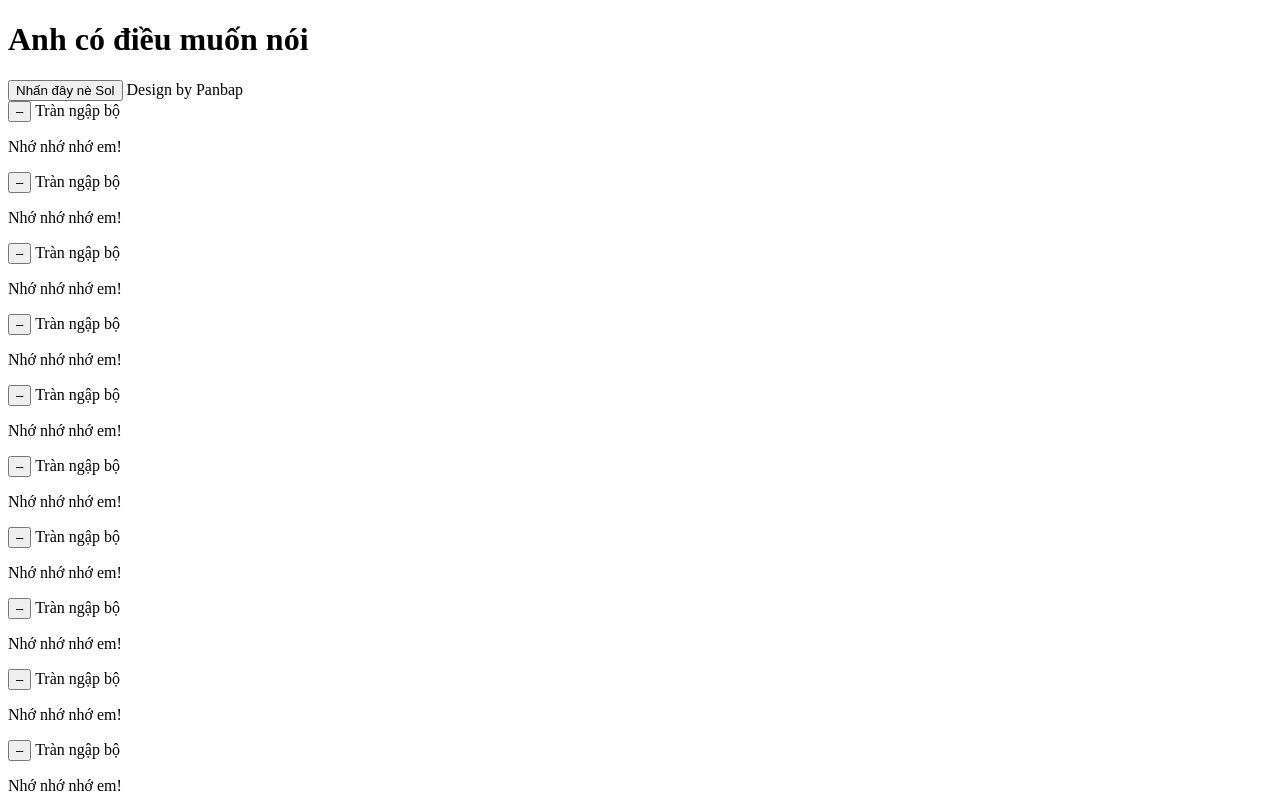
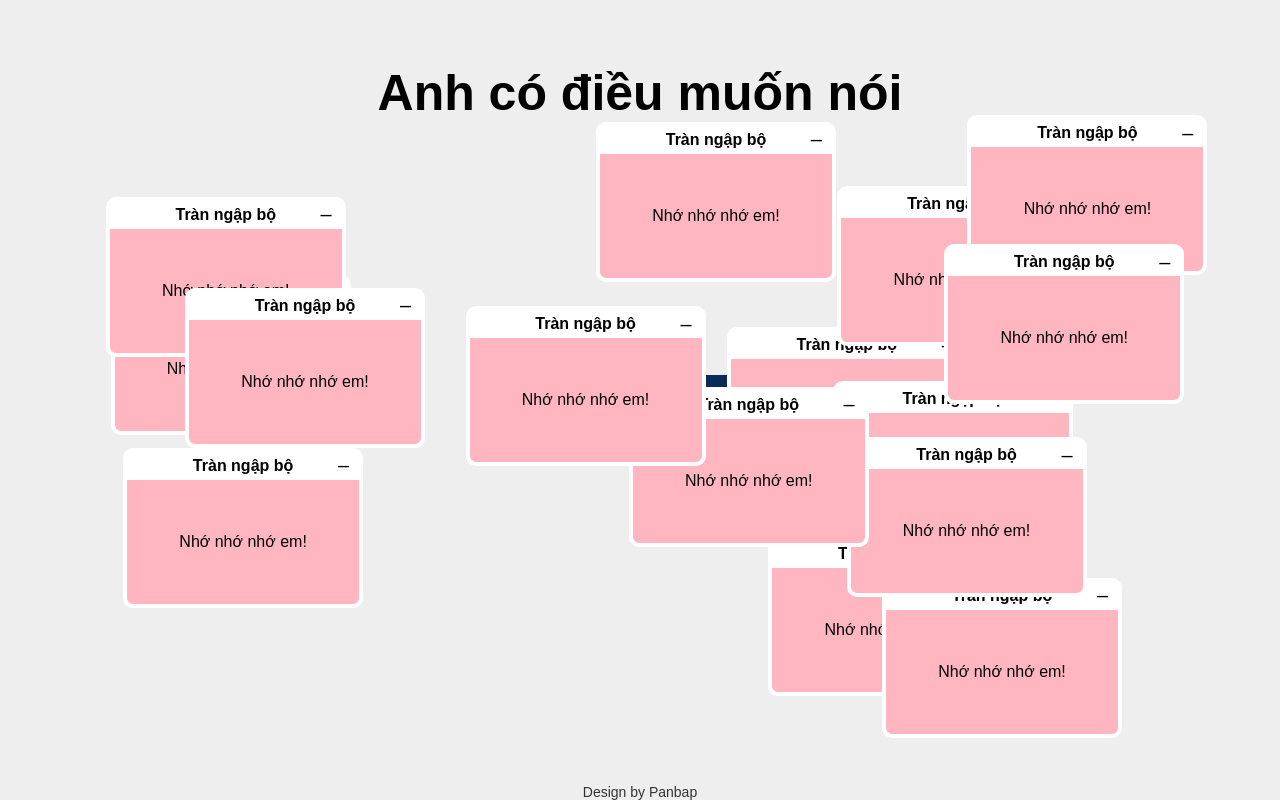
Before and after one commit to phuocnghi79124/nholinh, a plain HTML site: page index.html in a window 1280 px wide. Both pictures are taken after a click on the button "Nhấn đây nè Sol". Shown: the top 800 px of the page. Drawn offline with Linux system fonts and the light colour scheme.

Commit message:
Update style.css

```diff
--- a/style.css
+++ b/style.css
@@ -1,42 +1,149 @@
-const messages = [
-  "Nhớ nhớ nhớ em!"
-];
+@import url("https://fonts.googleapis.com/css?family=Raleway:900&display=swap");
+html, body {
+  margin: 0;
+  padding: 0;
+  display: flex;
+  justify-content: center;
+  align-items: center;
+  height: 100vh;
+  background-color: #eeeeee;
+  font-family: Arial, sans-serif;
+  overflow: hidden;
+}
 
-function generateRandomNotifications() {
-  const notificationCount = 100;
+h1 {
+  position: fixed;
+  top: 30px;
+  left: 50%;
+  font-size: 50px;
+  transform: translateX(-50%);
+}
+a {
+  position: fixed;
+  bottom: 0;
+  text-align: center;
+  font-size: 14px;
+  color: #333;
+}
+button {
+  position: absolute;
+  z-index: 1;
+  padding: 15px 30px;
+  font-size: 18px;
+  font-family: 'Arial', 'Helvetica', sans-serif;
+  background-color: #0a2b57;
+  color: white;
+  border: none;
+  border-radius: 5px;
+  cursor: pointer;
+}
 
-  for (let i = 0; i < notificationCount; i++) {
-    setTimeout(() => {
-      const notification = document.createElement('div');
-      notification.className = 'notification';
+button:hover {
+  background-color: #1b53a7;
+}
 
-      const randomMessage = messages[Math.floor(Math.random() * messages.length)];
-      notification.innerHTML = `
-        <div class="notification-header">
-          <button class="minimize-btn" onclick="minimizeNotification(this)">–</button>
-          <span>Tràn ngập bộ</span>
-        </div>
-        <p>${randomMessage}</p>
-      `;
+.notification {
+  position: absolute;
+  width: 240px;
+  height: 160px;
+  background-color: #FFB6C1;
+  color: rgb(0, 0, 0);
+  font-size: 16px;
+  border-radius: 10px;
+  display: flex;
+  flex-direction: column;
+  box-sizing: border-box;
+  z-index: 2;
+  border: 4px solid #ffffff;
+}
 
-      const x = Math.random() * (window.innerWidth - 240);
-      const y = Math.random() * (window.innerHeight - 160);
-      notification.style.left = `${x}px`;
-      notification.style.top = `${y}px`;
+.notification-header {
+  display: flex;
+  justify-content: flex-end;
+  align-items: center;
+  width: 100%;
+  padding: 5px;
+  background-color: #ffffff;
+  border-radius: 5px 5px 0 0;
+  color: white;
+  font-weight: bold;
+  box-sizing: border-box;
+}
 
-      document.body.appendChild(notification);
-    }, i * 200);
+.notification-header span {
+  color: rgb(0, 0, 0);
+  font-family: 'Arial', 'Helvetica', sans-serif;
+  text-align: center;
+  flex-grow: 1;
+}
+
+.notification p {
+  margin: 0;
+  text-align: center;
+  padding: 10px;
+  flex-grow: 1;
+  display: flex;
+  font-family: 'Arial', 'Helvetica', sans-serif;
+  font-style: normal;
+  justify-content: center;
+  align-items: center;
+  height: 100%;
+}
+
+.minimize-btn {
+  font-size: 20px;
+  cursor: pointer;
+  padding: 5px;
+  background-color: transparent;
+  border: none;
+  color: rgb(0, 0, 0);
+  margin-left: auto;
+}
+
+.minimize-btn:hover {
+  background-color: rgba(255, 255, 255, 0.3);
+}
+
+@keyframes fadeIn {
+  from {
+    opacity: 0;
+    transform: scale(0.5);
+  }
+
+  to {
+    opacity: 1;
+    transform: scale(1);
   }
 }
 
-function minimizeNotification(button) {
-  const notification = button.closest('.notification');
-  notification.style.display = 'none';
+.final-message {
+  position: fixed;
+  transform: translate(-50%, -50%);
+  z-index: 999;
+  font-size: 30px;
+  font-weight: bold;
+  color: #e91e63;
+  display: none;
+  animation: fadeIn 2s ease-in-out;
+}
+@keyframes fadeIn {
+  from {
+    opacity: 0;
+    transform: translate(-50%, -60%);
+  }
+  to {
+    opacity: 1;
+    transform: translate(-50%, -50%);
+  }
 }
 
-document.addEventListener("DOMContentLoaded", function () {
-  var encodedText = '&#68;&#101;&#115;&#105;&#103;&#110;&#32;&#98;&#121;&#32;&#80;&#97;&#110;&#98;&#97;&#112;';
-  var footer = document.createElement("a");
-  footer.innerHTML = encodedText;
-  document.body.appendChild(footer);
-});
+#text1,
+#text2 {
+	position: absolute;
+	top: 45%;
+	left: 50%;
+	transform: translate(-50%, -50%);
+	color: rgb(247, 75, 104);
+	font-family: "Raleway", sans-serif;
+	font-size: 35pt;
+}
```
